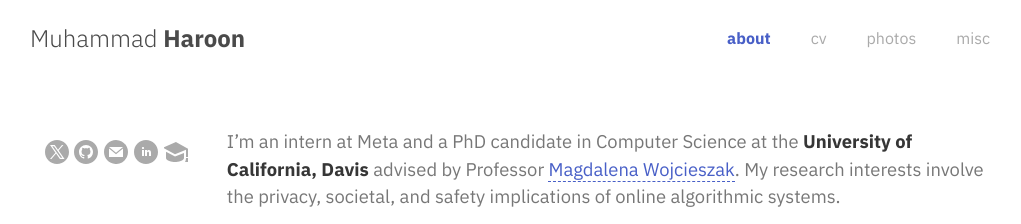
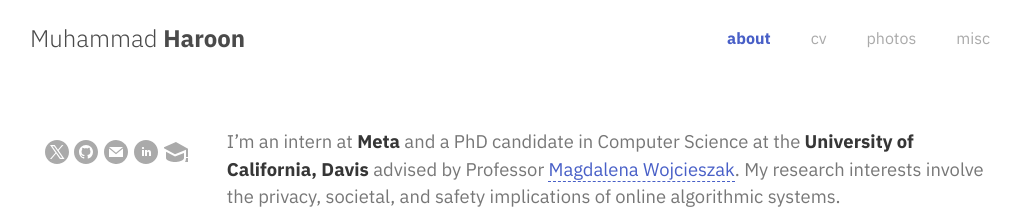
Before and after one commit to Haroon96/haroon96.github.io, an Astro site: page / in a window 1280 px wide. Shown: the top 224 px of the page, without its empty margins (130-1151 px from the left). Built offline with nearby package versions, Linux system fonts and the light colour scheme; Astro itself is replaced by a stand-in of ours.

Commit message:
Update introduction.md

```diff
--- a/src/data/introduction.md
+++ b/src/data/introduction.md
@@ -1 +1 @@
-I'm an intern at Meta and a PhD candidate in Computer Science at the **University of California, Davis** advised by Professor [Magdalena Wojcieszak](https://communication.ucdavis.edu/people/magdalena-wojcieszak). My research interests involve the privacy, societal, and safety implications of online algorithmic systems.
+I'm an intern at **Meta** and a PhD candidate in Computer Science at the **University of California, Davis** advised by Professor [Magdalena Wojcieszak](https://communication.ucdavis.edu/people/magdalena-wojcieszak). My research interests involve the privacy, societal, and safety implications of online algorithmic systems.
```
